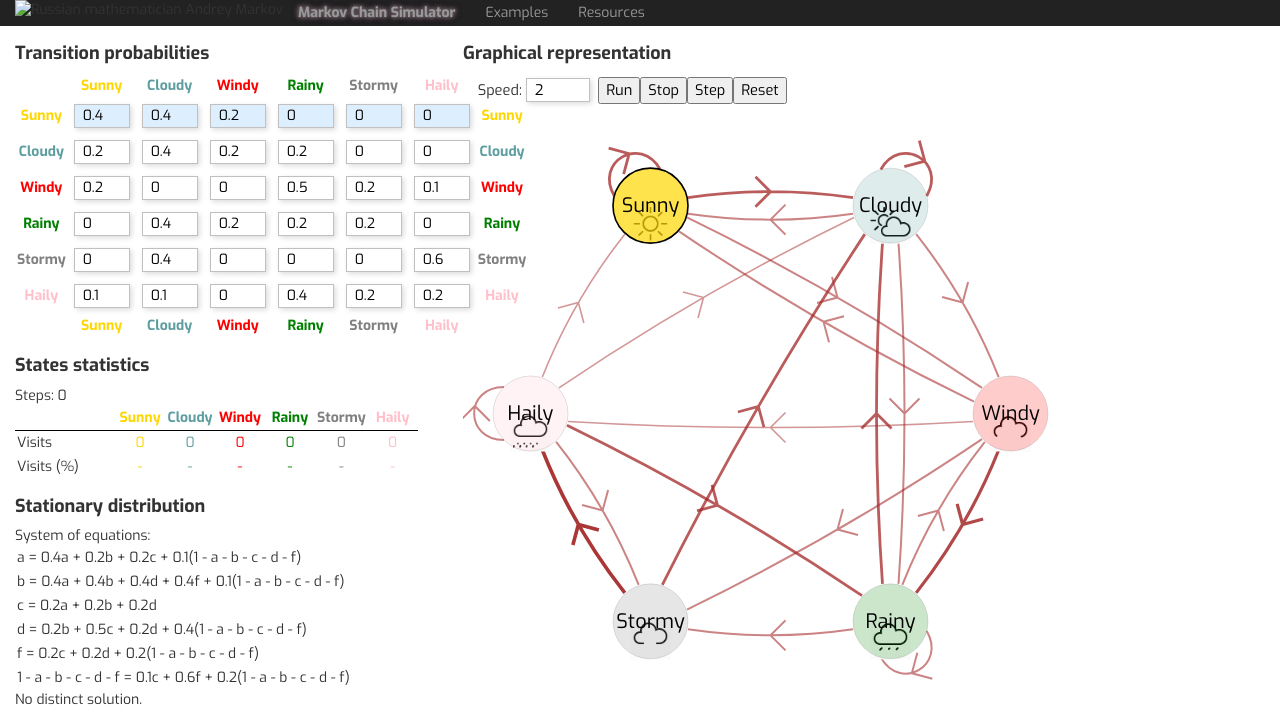
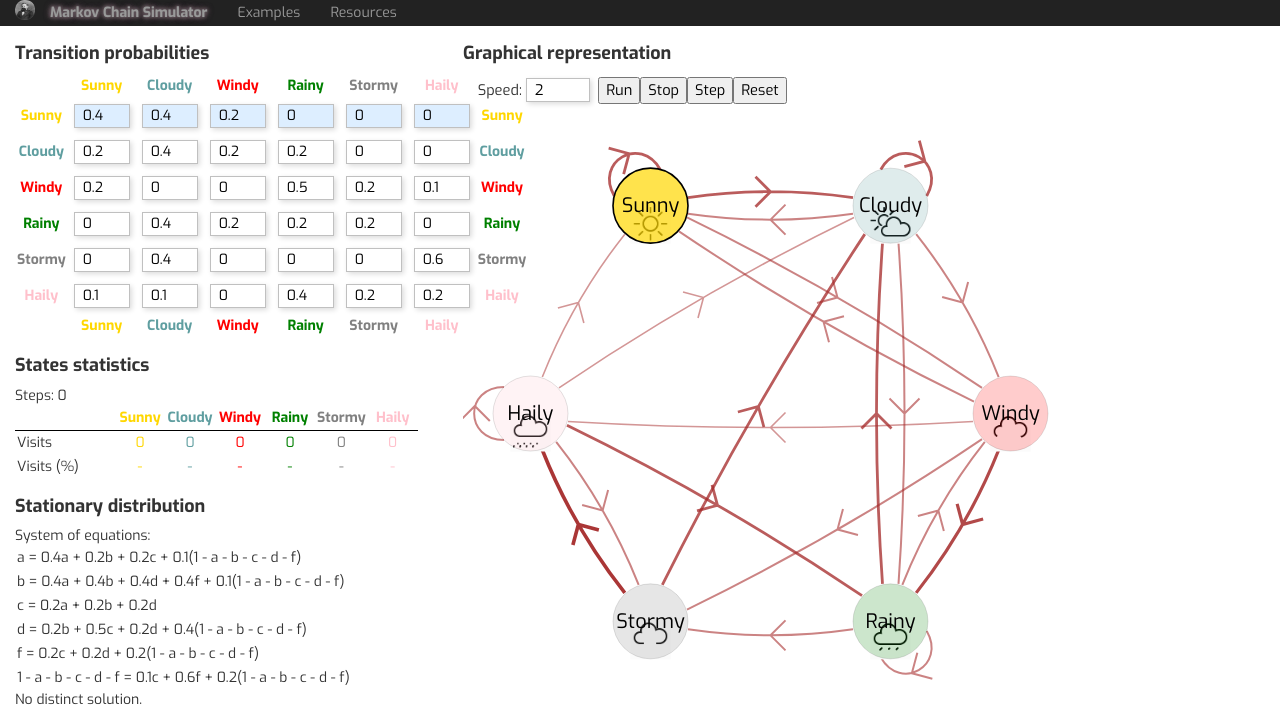
Before and after one commit to nikvitsm/Markov-Chains-Weather-Model-Simulator, a plain HTML site: page index.html in a window 1280 px wide. Shown: the top 724 px of the page. Drawn offline with nearby package versions, Linux system fonts and the light colour scheme; the site is published under a folder, as on GitHub Pages, so addresses that start at the root find nothing.

Commit message:
Update index.html

```diff
--- a/index.html
+++ b/index.html
@@ -35,7 +35,7 @@
 <div class="collapse navbar-collapse navbar-inverse">
   <ul class="nav navbar-nav">
     <li>
-      <img src="/graphics/AAMarkov.png" alt="Russian mathematician Andrey Markov" width="20" height="20">
+      <img src="graphics/AAMarkov.png" alt="Russian mathematician Andrey Markov" width="20" height="20">
     </li>
     <li>
       <a onclick="$('#about-box').modal()" class="glow"><b>Markov Chain Simulator</b></a>
```
